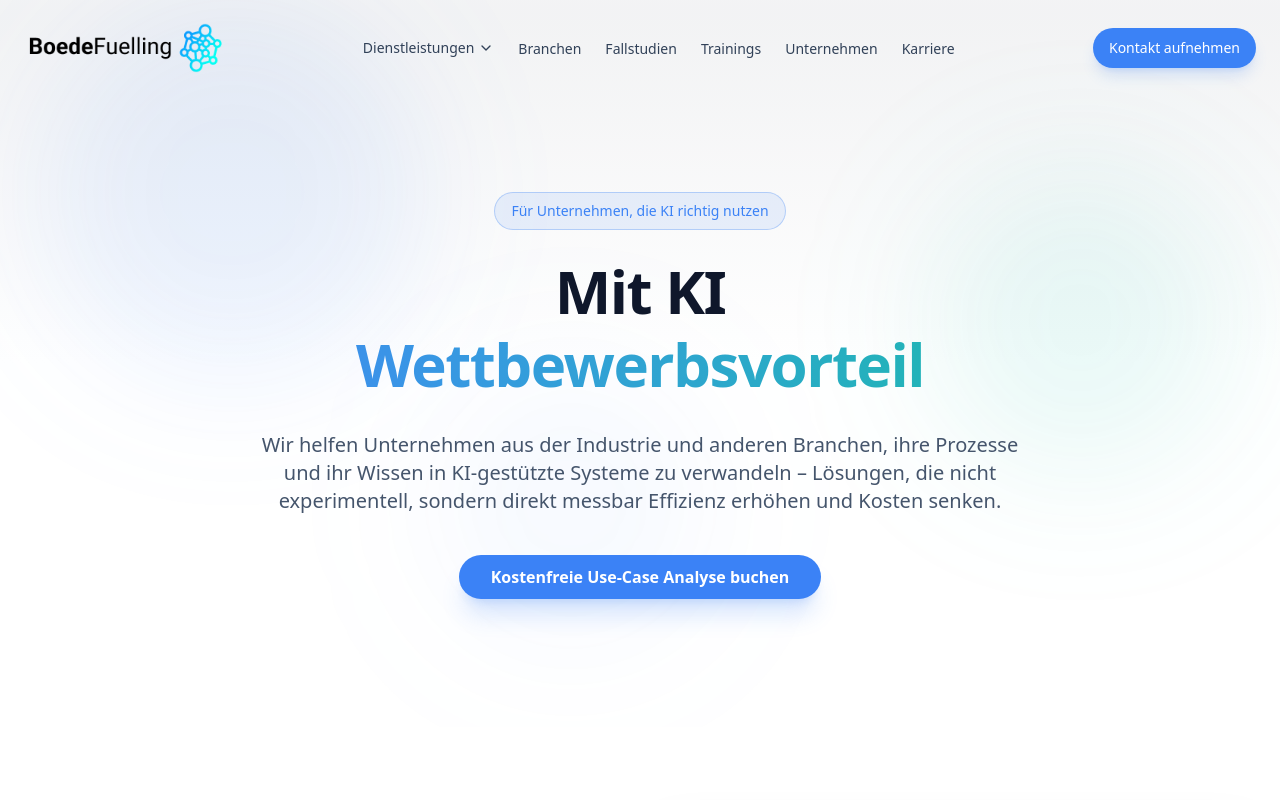
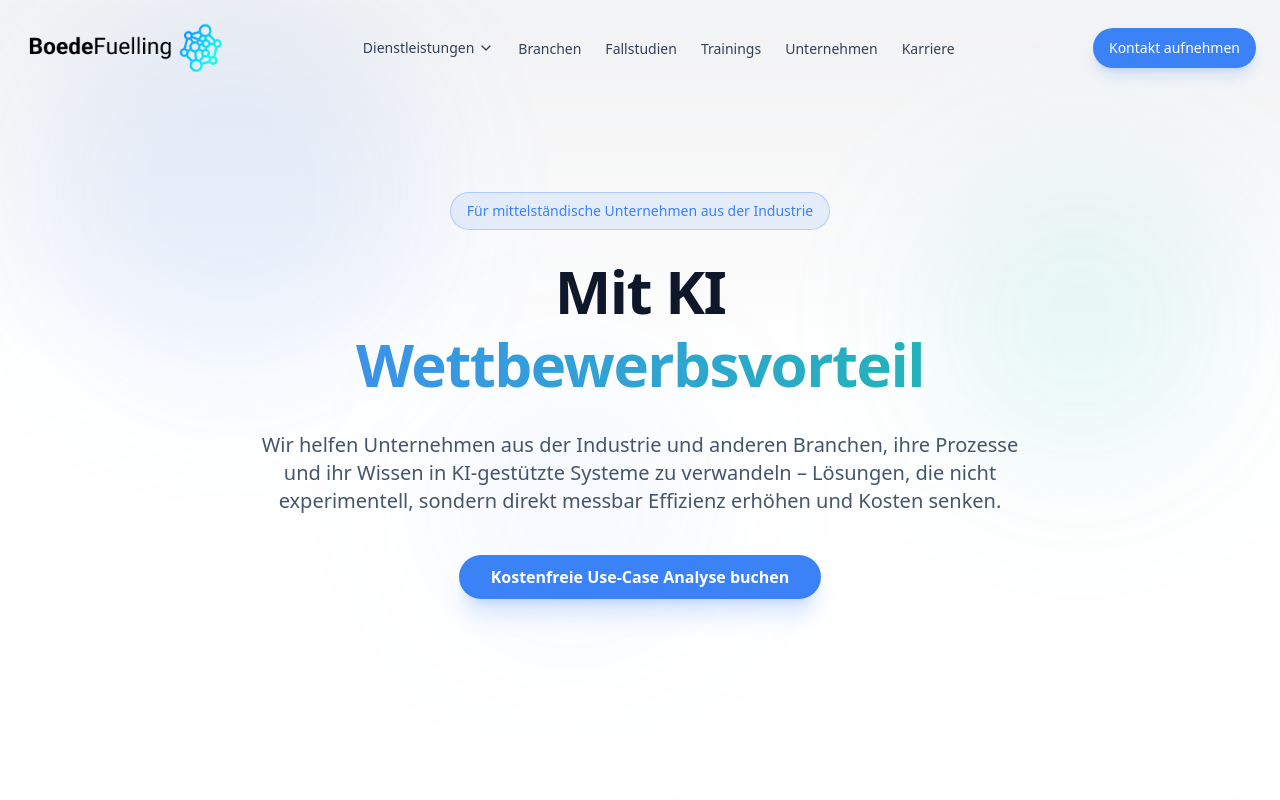
Before and after one commit to bf-2026/boedefuelling.com, a React (Vite) app: page / in a window 1280 px wide. Shown: the top 800 px of the page. Built offline with nearby package versions, Linux system fonts and the light colour scheme; grey boxes are pictures that could not be loaded.

Commit message:
zielgruppe

```diff
--- a/src/sections/Hero.tsx
+++ b/src/sections/Hero.tsx
@@ -34,7 +34,7 @@ export default function Hero() {
           transition={{ duration: 0.6 }}
           className="mb-6 inline-block">
           <span className="inline-flex items-center gap-2 px-4 py-2 bg-brand-primary/10 border border-brand-primary/30 rounded-full text-sm font-medium text-brand-primary">
-            Für Unternehmen, die KI richtig nutzen
+            Für mittelständische Unternehmen aus der Industrie
           </span>
         </motion.div>
 
--- a/src/sections/Urgency.tsx
+++ b/src/sections/Urgency.tsx
@@ -16,7 +16,7 @@ export default function Urgency() {
             <li>
               Ihre Wettbewerber investieren bereits in produktive KI-Systeme
             </li>
-            <li>Wissensverluste und Ineffizienzen nehmen zu</li>
+            <li>Wissensverluste durch ausscheidende Mitarbeiter</li>
             <li>Integrationsaufwand und Kosten steigen mit jedem Jahr</li>
             <li>Frühstarter sichern sich dauerhafte Kostenvorteile</li>
             <li>
```
